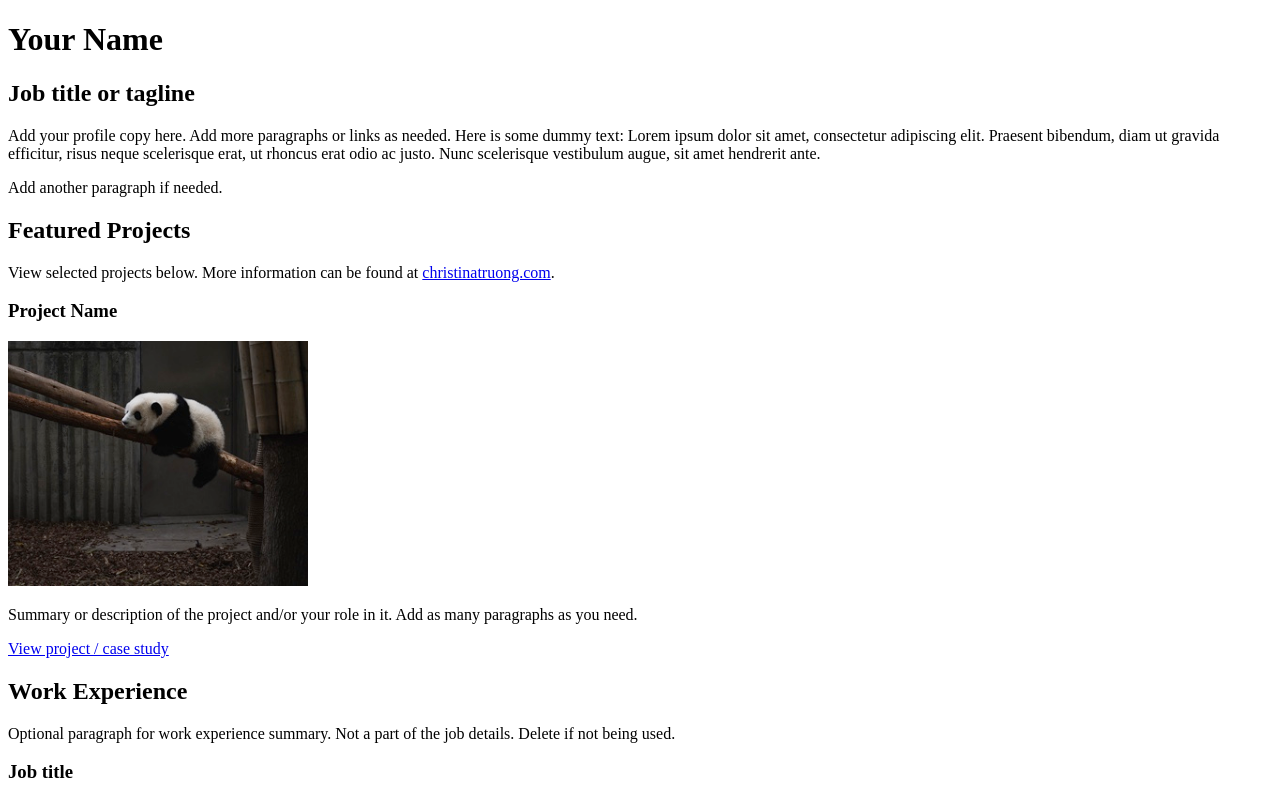
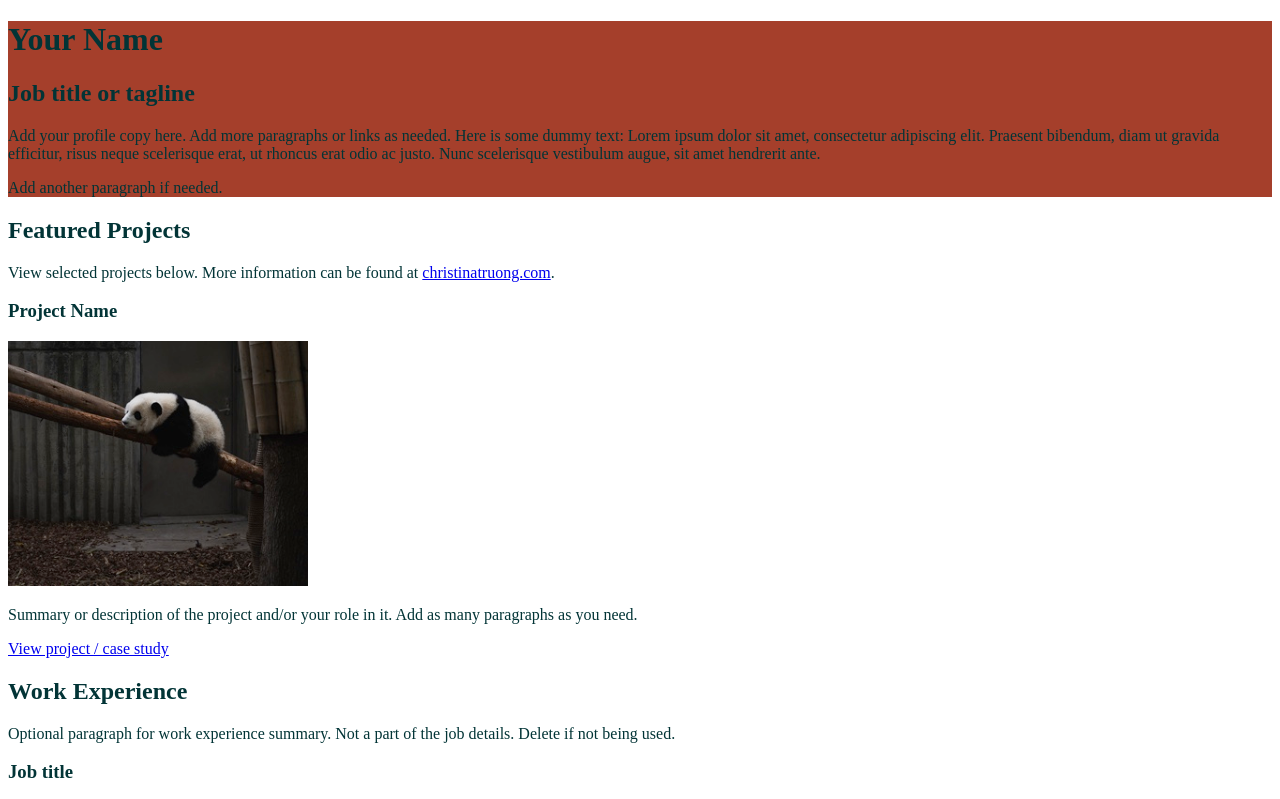
Before and after one commit to nic-dgl203-2023FA/assignment1a-eliss08, a plain HTML site: page index.html in a window 1280 px wide. Shown: the top 799 px of the page. Drawn offline with Linux system fonts and the light colour scheme.

Commit message:
Change body and header colors

```diff
--- a/css/style.css
+++ b/css/style.css
@@ -10,13 +10,18 @@ COLOR PALETTE
 
 /*Global Styles
 ------------------------*/
+body {
+    color: #023436;
+}
 img {
     width: 300px;
 }
 
 /*Profile
 ------------------------*/
-
+header {
+    background-color: #A53F2B;
+}
 /*Projects
 ------------------------*/
 
```
